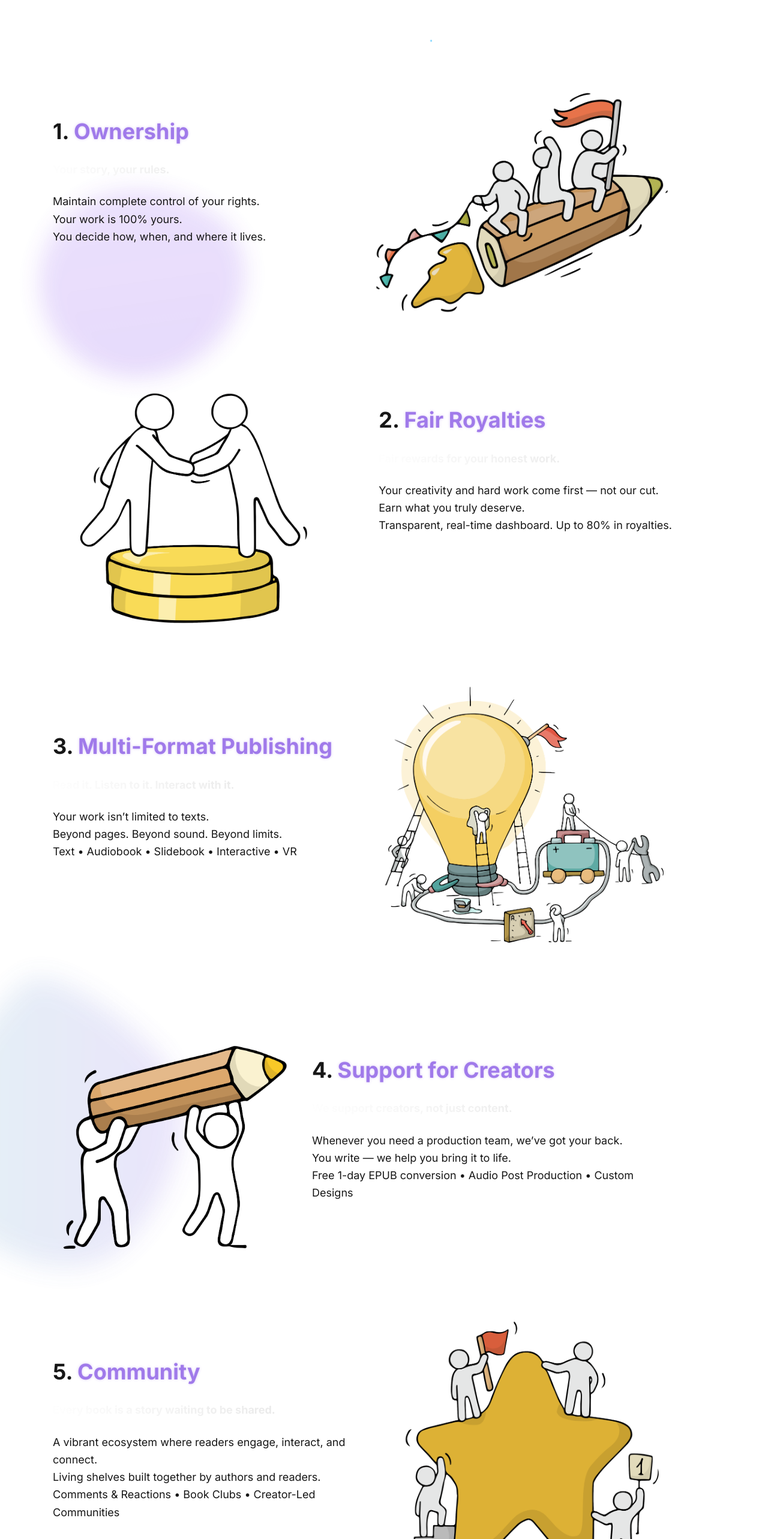
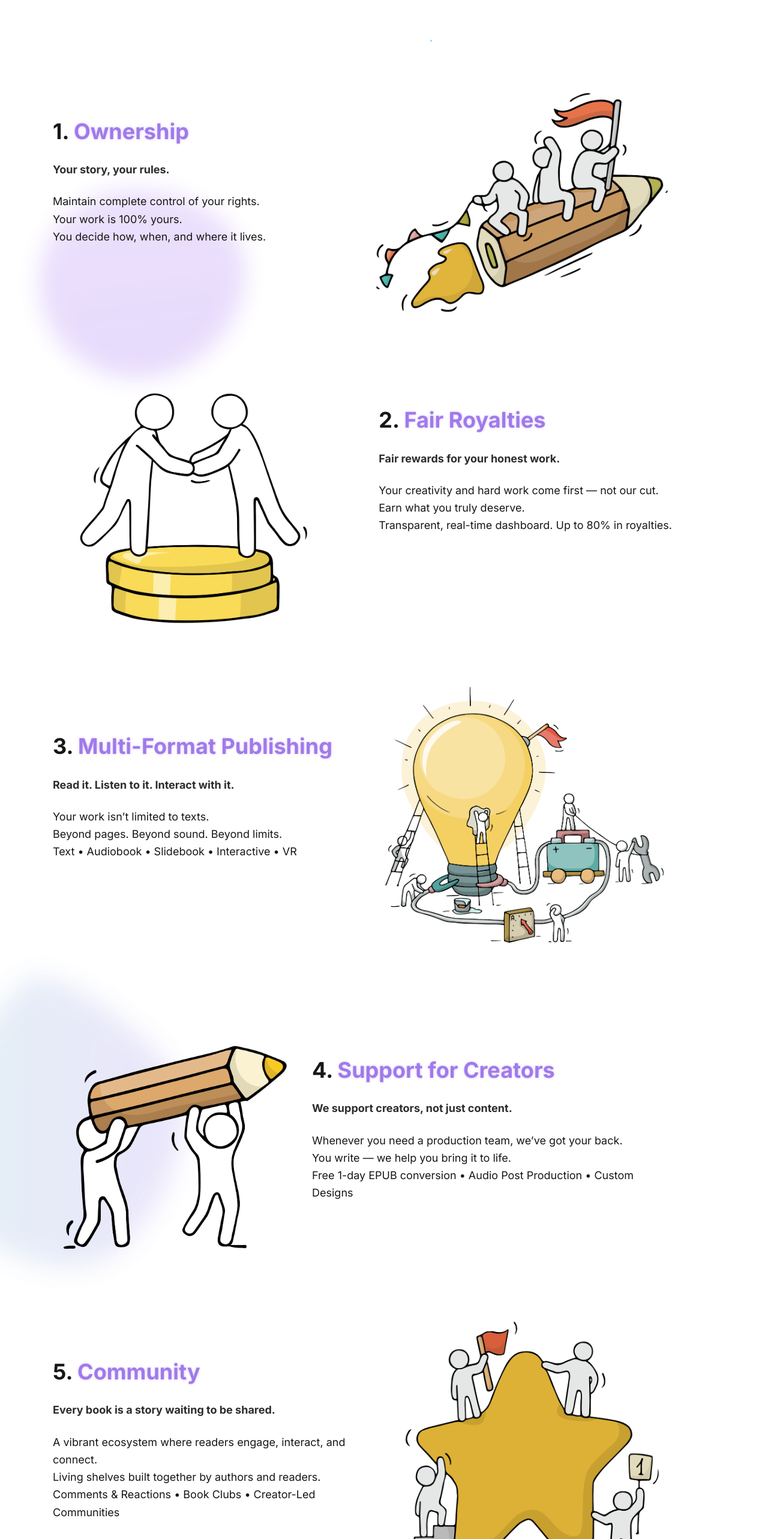
Before and after one commit to lumedot/lumedot-doc, a Next.js app: page / in a window 1280 px wide. Shown: the part 761-3327 px from the top of the page at 60% size. Built offline with nearby package versions, Linux system fonts and the light colour scheme.

Commit message:
Changed subtitle text colour

```diff
--- a/src/app/components/pages/home/1_freedom.js
+++ b/src/app/components/pages/home/1_freedom.js
@@ -15,7 +15,7 @@ export default function Freedom() {
               style={{
                 backgroundImage: 'linear-gradient(45deg, #ffffff, #e0e0e0)',
                 WebkitBackgroundClip: 'text',
-                color: 'transparent',
+                opacity: 0.9,
                 textShadow: '0 0 12px rgba(255, 255, 255, 0.3)',
               }}
             >
--- a/src/app/components/pages/home/2_fair_royalties.js
+++ b/src/app/components/pages/home/2_fair_royalties.js
@@ -23,7 +23,7 @@ export default function FairRoyalties() {
               style={{
                 backgroundImage: 'linear-gradient(45deg, #ffffff, #e0e0e0)',
                 WebkitBackgroundClip: 'text',
-                color: 'transparent',
+                opacity: 0.9,
                 textShadow: '0 0 12px rgba(255, 255, 255, 0.3)',
               }}
             >
--- a/src/app/components/pages/home/3_multi_format.js
+++ b/src/app/components/pages/home/3_multi_format.js
@@ -15,7 +15,7 @@ export default function MultiFormat() {
               style={{
                 backgroundImage: 'linear-gradient(45deg, #ffffff, #e0e0e0)',
                 WebkitBackgroundClip: 'text',
-                color: 'transparent',
+                opacity: 0.9,
                 textShadow: '0 0 12px rgba(255, 255, 255, 0.3)',
               }}
             >
--- a/src/app/components/pages/home/4_support.js
+++ b/src/app/components/pages/home/4_support.js
@@ -23,7 +23,7 @@ export default function Support() {
               style={{
                 backgroundImage: 'linear-gradient(45deg, #ffffff, #e0e0e0)',
                 WebkitBackgroundClip: 'text',
-                color: 'transparent',
+                opacity: 0.9,
                 textShadow: '0 0 12px rgba(255, 255, 255, 0.3)',
               }}
             >
--- a/src/app/components/pages/home/5_community.js
+++ b/src/app/components/pages/home/5_community.js
@@ -15,7 +15,7 @@ export default function MultiFormat() {
               style={{
                 backgroundImage: 'linear-gradient(45deg, #ffffff, #e0e0e0)',
                 WebkitBackgroundClip: 'text',
-                color: 'transparent',
+                opacity: 0.9,
                 textShadow: '0 0 12px rgba(255, 255, 255, 0.3)',
               }}
             >
```
